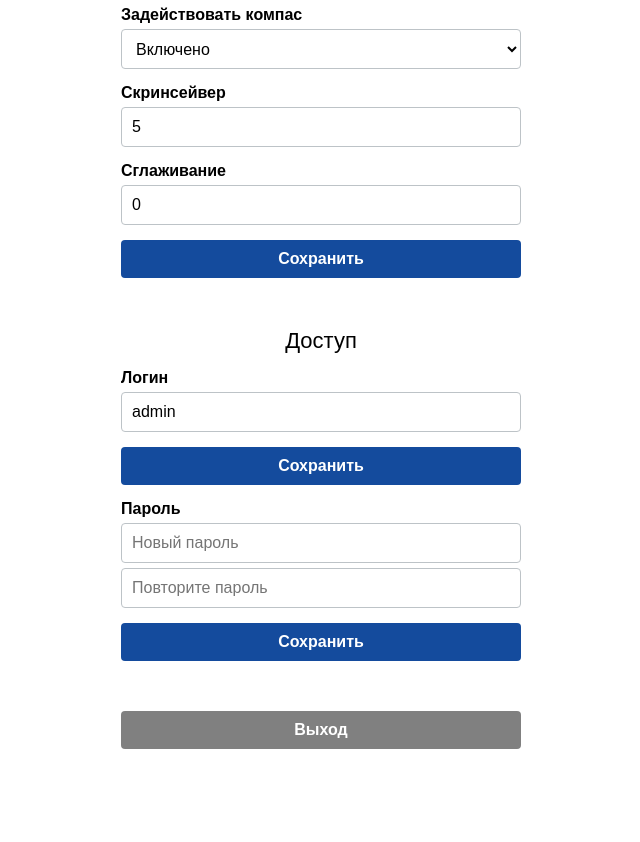
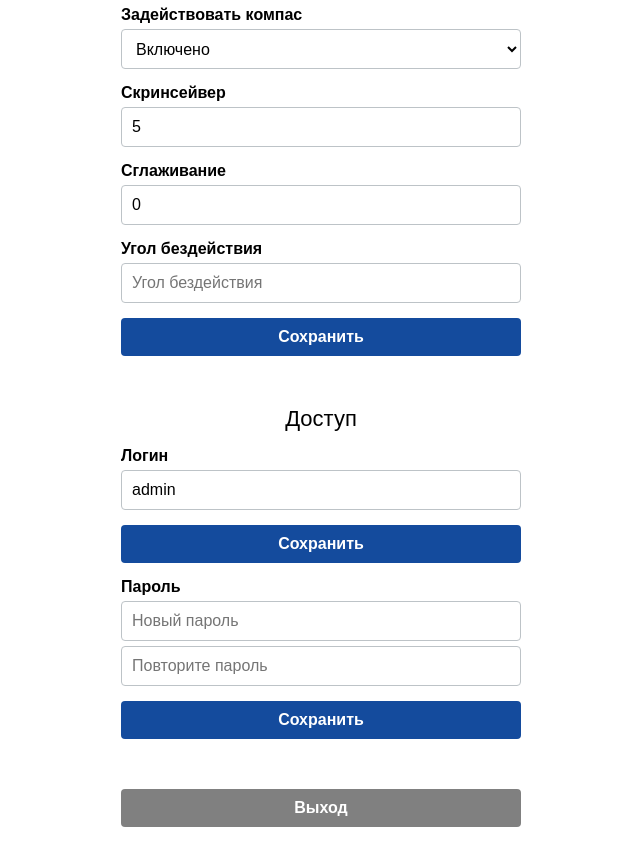
Before and after one commit to trev-git/PanoramaPlayer, a PHP site: page / in a window 1280 px wide. Shown: the part 673-1515 px from the top of the page, without its empty margins (319-959 px from the left). Before the commit the page ends 1422 px from the top, so only its background shows below. Run offline with PHP 8.4, Linux system fonts and the light colour scheme; the visitor is signed in with stand-in values (Sample User, id 1); data that the repository does not hold is empty.

Commit message:
srv: add new parameter

```diff
--- a/config-httpserver/data.php
+++ b/config-httpserver/data.php
@@ -36,6 +36,7 @@ if ($_POST['type']==2) //Сохранение параметров
 	if (intval($screensaver)==0) $screensaver=1;
 	file_put_contents(dirname(__FILE__).'/screensaver.txt',$screensaver);
 	file_put_contents(dirname(__FILE__).'/smoothing.txt',trim($_POST['smoothing']));
+	file_put_contents(dirname(__FILE__).'/pitch_idle_angle.txt',trim($_POST['pitch_idle_angle']));
 
 	$res['errors']='<span style="color:green;">Сохранено</span>';
 	echo json_encode($res);
--- a/config-httpserver/pc_index.php
+++ b/config-httpserver/pc_index.php
@@ -40,6 +40,7 @@ if ($_SESSION['auth']==true)
 	$current_video=file_get_contents(dirname(__FILE__).'/current_video.txt');
     $screensaver=file_get_contents(dirname(__FILE__).'/screensaver.txt');
 	$smoothing=file_get_contents(dirname(__FILE__).'/smoothing.txt');
+	$pitch_idle_angle=file_get_contents(dirname(__FILE__).'/pitch_idle_angle.txt');
 
 	echo'
 	<!DOCTYPE html PUBLIC "-//W3C//DTD XHTML 1.0 Frameset//EN" "http://www.w3.org/TR/xhtml1/DTD/xhtml1-frameset.dtd">
@@ -159,6 +160,12 @@ if ($_SESSION['auth']==true)
 							<input type="number" min="0" max="1" class="input w_100 smoothing" placeholder="Фактор сглаживания" value="'.$smoothing.'" step="0.01">
 						</div>
 					</div>
+					<div class="m_4"><b>Угол бездействия</b></div>
+					<div class="m_5">
+						<div class="m_5">
+							<input type="number" min="-90" max="90" class="input w_100 pitch_idle_angle" placeholder="Угол бездействия" value="'.$pitch_idle_angle.'" step="1">
+						</div>
+					</div>
 					<div class="m_4 btn_2 w_100 save">Сохранить</div>
 					<div class="m_4 ta_c info"></div>
 				</div>
@@ -212,8 +219,9 @@ $(".save").live("click",function(){
 	var compass=$(".compass").val();
 	var screensaver=$(".screensaver").val();
 	var smoothing=$(".smoothing").val();
+	var pitch_idle_angle=$(".pitch_idle_angle").val();
 
-	$.post("/data.php", {"type":type,"rotate":rotate,"compass":compass,"screensaver":screensaver,"smoothing":smoothing}, function(show){
+	$.post("/data.php", {"type":type,"rotate":rotate,"compass":compass,"screensaver":screensaver,"smoothing":smoothing,"pitch_idle_angle":pitch_idle_angle}, function(show){
 		if (show.errors)
 		{
 			$(".info").show();
```
Also changed, not shown: config-httpserver/mobile_index.php (+9 -1 lines).
